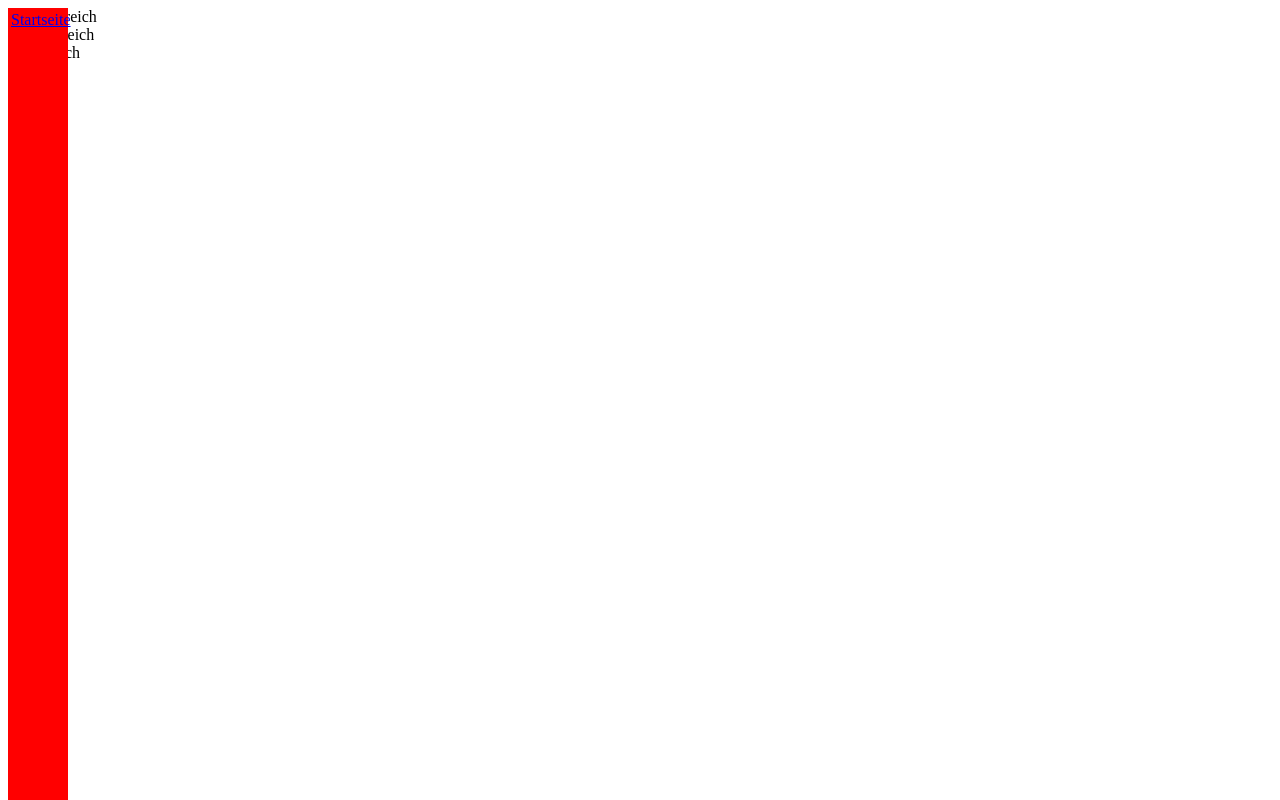
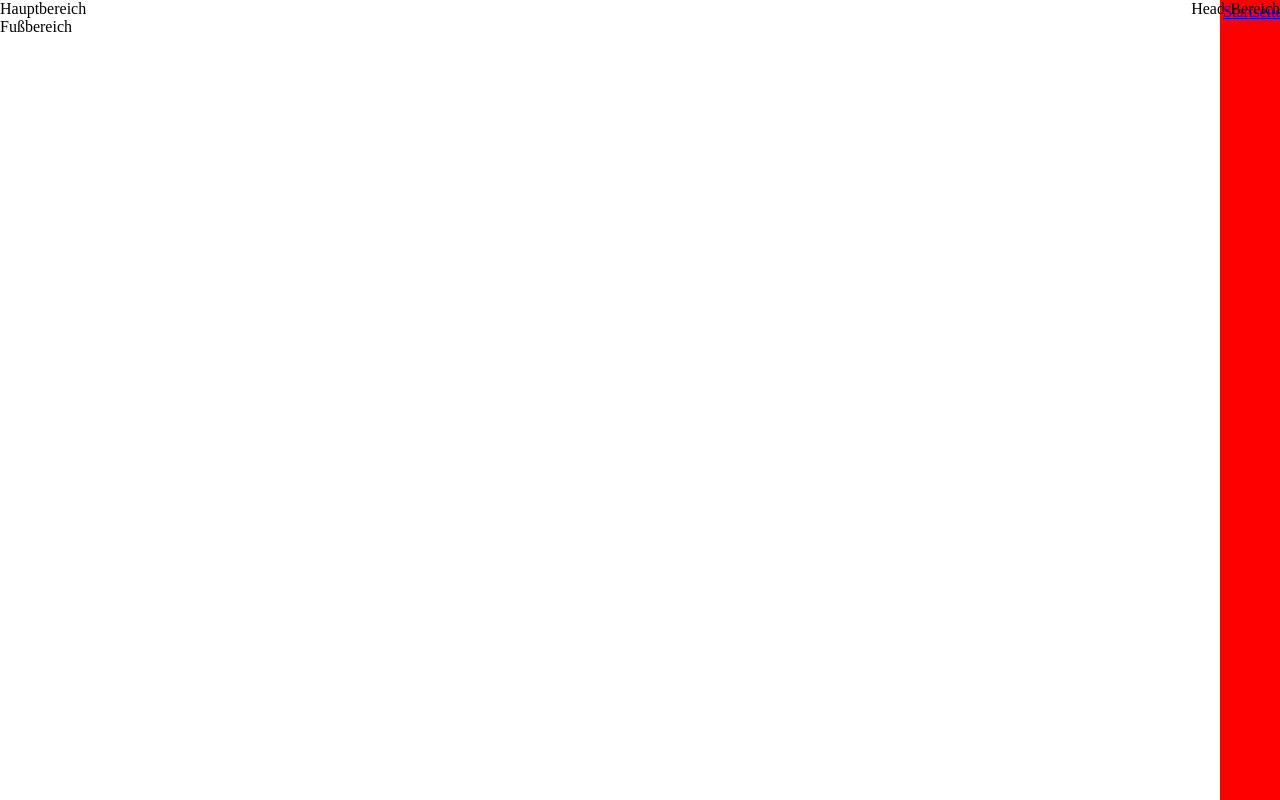
Before and after one commit to zminth/dt2020_webprojekt, a PHP site: page /vorlage.html in a window 1280 px wide. Run offline with PHP 8.4, Linux system fonts and the light colour scheme.

Commit message:
CSS-Volage

```diff
--- a/scripts/main-layout.css
+++ b/scripts/main-layout.css
@@ -1,11 +1,58 @@
 @charset "UTF-8";
 
+.vorlage{
+    /* Position */
+    position: fixed;
+    left: auto;
+    right: 0px;
+    top: auto;
+    bottom: auto;
+
+    /* Weite & Höhe */
+    width: 60px;
+    height: 100%;
+
+    /* Hintergrundfabe */
+    background-color: red;
+
+    /* Textformatierung */
+    color: auto;
+}
+
+
+
+body{
+    margin: 0px;
+}
+
 #navigation{
+    /* Position */
+    position: fixed;
+    left: auto;
+    right: 0px;
+    top: auto;
+    bottom: auto;
+
+    /* Weite & Höhe */
+    width: 60px;
+    height: 100%;
+
+    /* Hintergrundfabe */
+    background-color: red;
+
+    /* Textformatierung */
+    color: auto;
+}
+
+#head{
     /* Position & Weite */
-    position: fixed;
-    height: 100%;
-    width: 60px;
+    position: absolute;
+    left: auto;
+    right: 0px;
+    top: auto;
+    bottom: auto;
 
-    /* Farben */
-    background-color: red;
+    /* Weite & Höhe */
+    width: auto;
+    height: 50px;
 }
--- a/vorlage.html
+++ b/vorlage.html
@@ -13,8 +13,8 @@
             <script>document.getElementById("navigation").innerHTML=createMenu();</script>
         </div>
 
-        <div class="head">Head-Bereich</div>
-        <div class="main">Hauptbereich</div>
-        <div class="footer">Fußbereich</div>
+        <div id="head">Head-Bereich</div>
+        <div id="main">Hauptbereich</div>
+        <div id="footer">Fußbereich</div>
     </body>
 </html>
```
